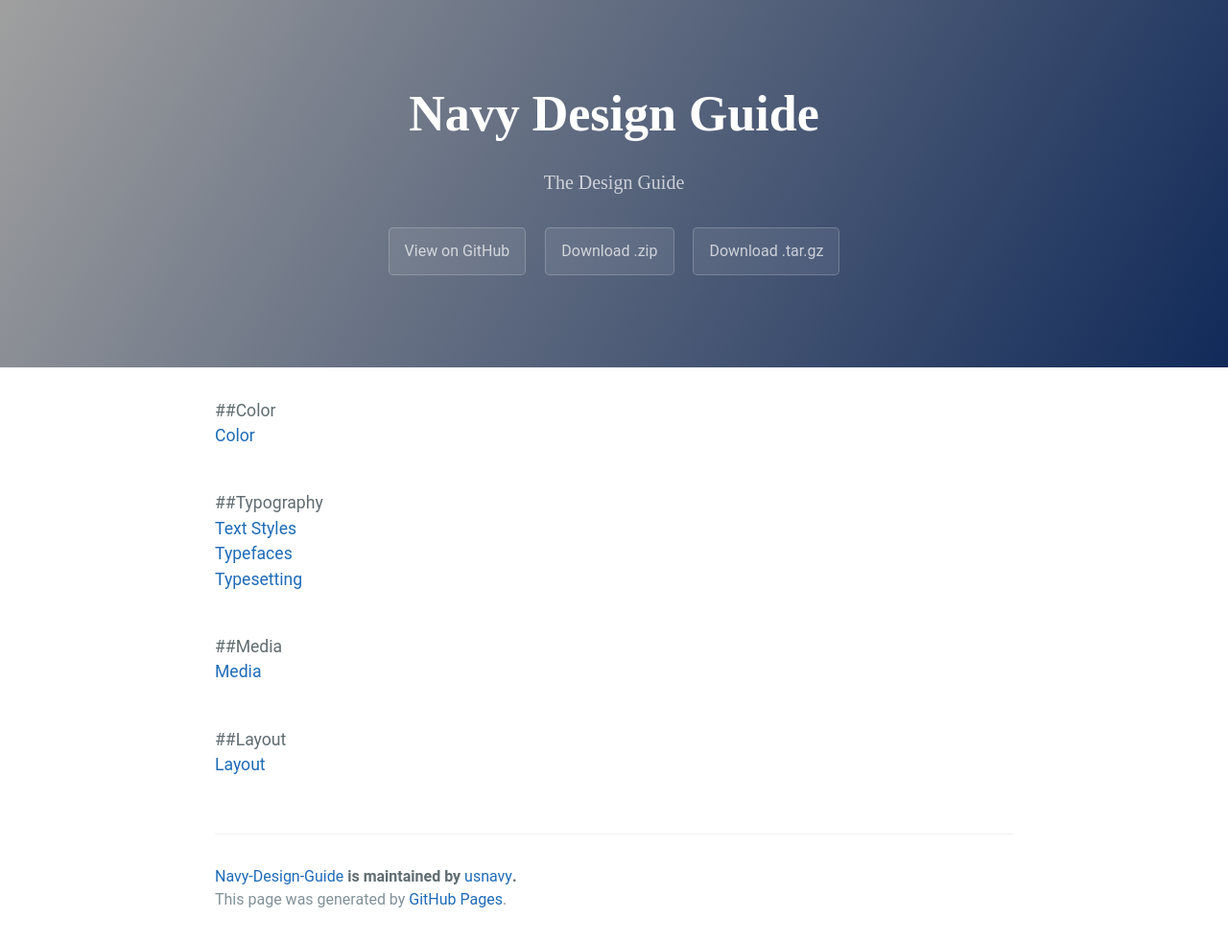
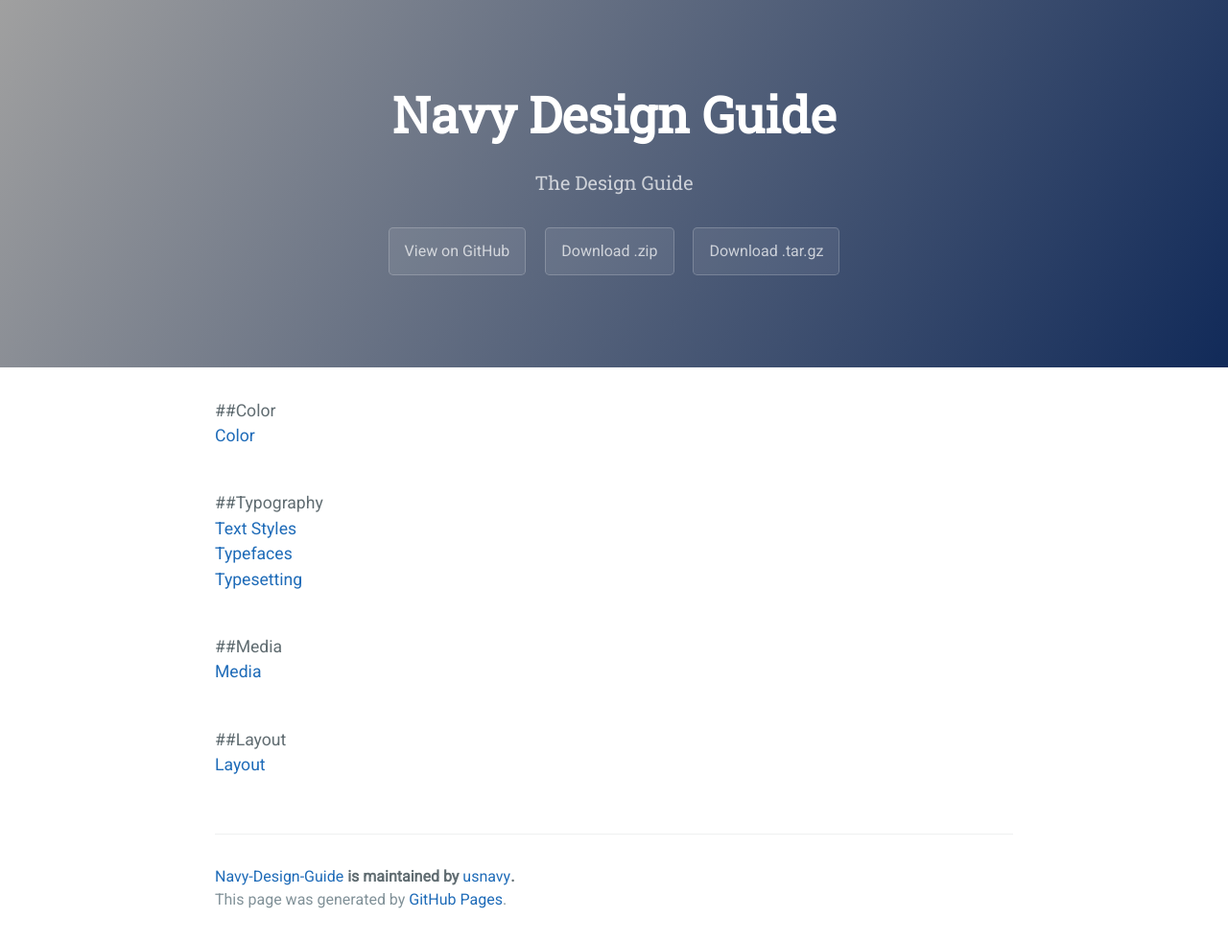
Before and after one commit to usnavy/Navy-Design-Guide, a Jekyll site: the page built from index.md, in a window 1280 px wide. Shown: the whole page at 96% size. Built offline with Jekyll 4.4.1, drawn with Linux system fonts in a browser that asks for light colours.

Commit message:
Update default.html

```diff
--- a/_layouts/default.html
+++ b/_layouts/default.html
@@ -5,7 +5,7 @@
 
     <meta name="viewport" content="width=device-width, initial-scale=1">
     <meta name="theme-color" content="#157878">
-    <link href='https://fonts.googleapis.com/css?family=Open+Sans:400,700' rel='stylesheet' type='text/css'>
+    <link href="https://fonts.googleapis.com/css?family=Roboto|Roboto+Slab" rel="stylesheet">
     <link rel="stylesheet" href="{{ '/assets/css/style.css?v=' | append: site.github.build_revision | relative_url }}">
   </head>
   <body>
```
